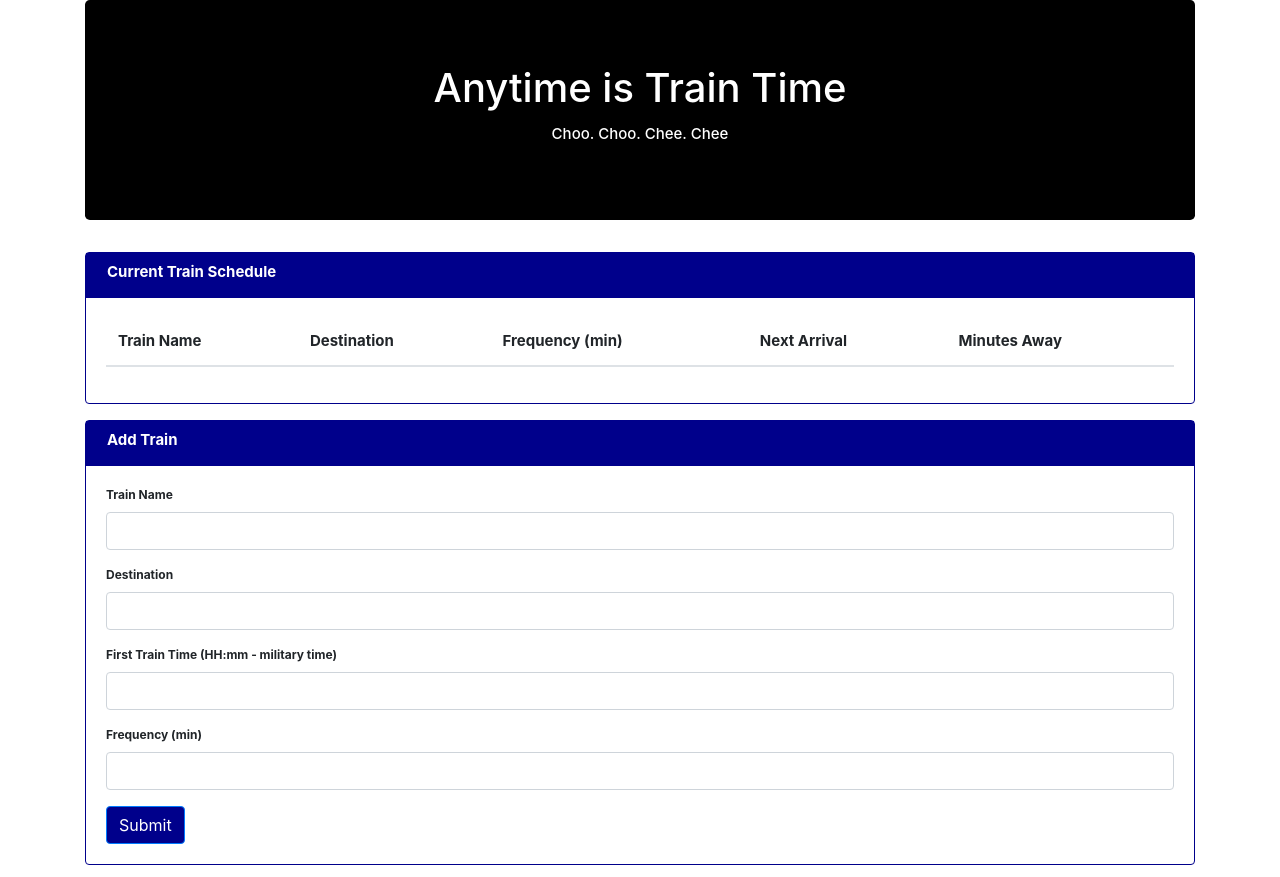
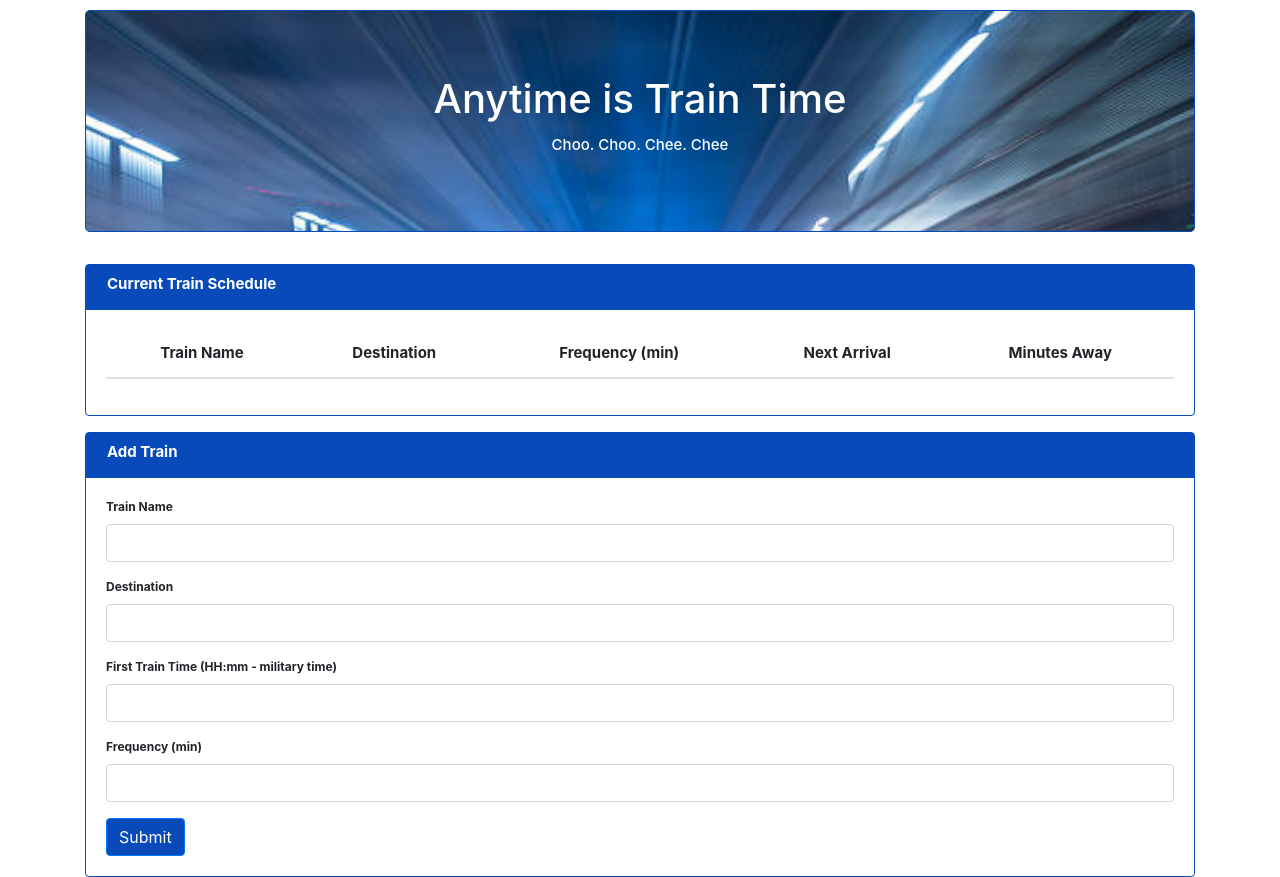
Before and after one commit to koneone2002/TrainTracker, a plain HTML site: page index.html in a window 1280 px wide. Drawn offline with nearby package versions, Linux system fonts and the light colour scheme; no server answers.

Commit message:
final changes

```diff
--- a/assets/css/style.css
+++ b/assets/css/style.css
@@ -2,23 +2,43 @@ h3 {
     font-size: 15px;
     padding: 5px;
     margin-top: 5px;
+}
 
-}
 th {
     font-size: 15px;
+    text-align: center;
 }
+
 tr {
     font-size: 12px;
 }
+
 label {
     font-weight: bold;
     font-size: 12px;
+}
 
-}
 .table th {
     border: none
 }
 
 .card {
-    border: 1px solid darkblue;
+    border: 1px solid rgb(9, 74, 187);
 }
+
+td {
+    text-align: center;
+}
+
+.jumbotron {
+
+    margin-top: 10px;
+    background-image: url(../images/motion.jpg);
+    background-size: cover;
+    background-repeat: no-repeat;
+    border: 1px solid rgb(9, 74, 187);
+
+}
+input:hover {
+    background-color: rgb(231, 231, 233);
+}
--- a/assets/javascript/javascript.js
+++ b/assets/javascript/javascript.js
@@ -98,15 +98,15 @@ var config = {
     var tRemainder = diffTime % frequency;
     console.log(tRemainder);
 
-    // Minutes Away
+    // Minutes Awayx
     var tMinutesTillTrain = frequency - tRemainder;
     console.log("MINUTES TILL TRAIN: " + tMinutesTillTrain);
 
     // Next Train
     var nextTrain = moment().add(tMinutesTillTrain, "minutes");
-    nextTrain = moment(nextTrain).format("HH:mm");
+    nextTrain = moment(nextTrain).format("h:mm A");
 
-    console.log("ARRIVAL TIME: " + moment(nextTrain).format("HH:mm"));
+
 
 
 
--- a/index.html
+++ b/index.html
@@ -36,7 +36,7 @@
 
         <!-- Current Employees-->
         <div class="card card-primary">
-          <div class="card-heading" style="background-color: darkblue; color: white">
+          <div class="card-heading" style="background-color: rgb(9, 74, 187); color: white">
             <h3 class="card-title ml-3">
               <strong>Current Train Schedule</strong>
             </h3>
@@ -64,7 +64,7 @@
 
           <div class="col-lg-12">
             <div class="card card-primary mt-3">
-              <div class="card-heading" style="background-color: darkblue; color: white">
+              <div class="card-heading" style="background-color:rgb(9, 74, 187); color: white">
                 <h3 class="card-title ml-3">
                   <strong>Add Train</strong>
                 </h3>
@@ -92,7 +92,7 @@
 
                 </form>
 
-                <button class="btn btn-primary" id="add-train-btn" type="submit" style="background-color: darkblue; color: white">Submit</button>
+                <button class="btn btn-primary" id="add-train-btn" type="submit" style="background-color: rgb(9, 74, 187); color: white">Submit</button>
 
               </div>
 
```
Also changed, not shown: assets/images/motion.jpg (added), 2 other files.
